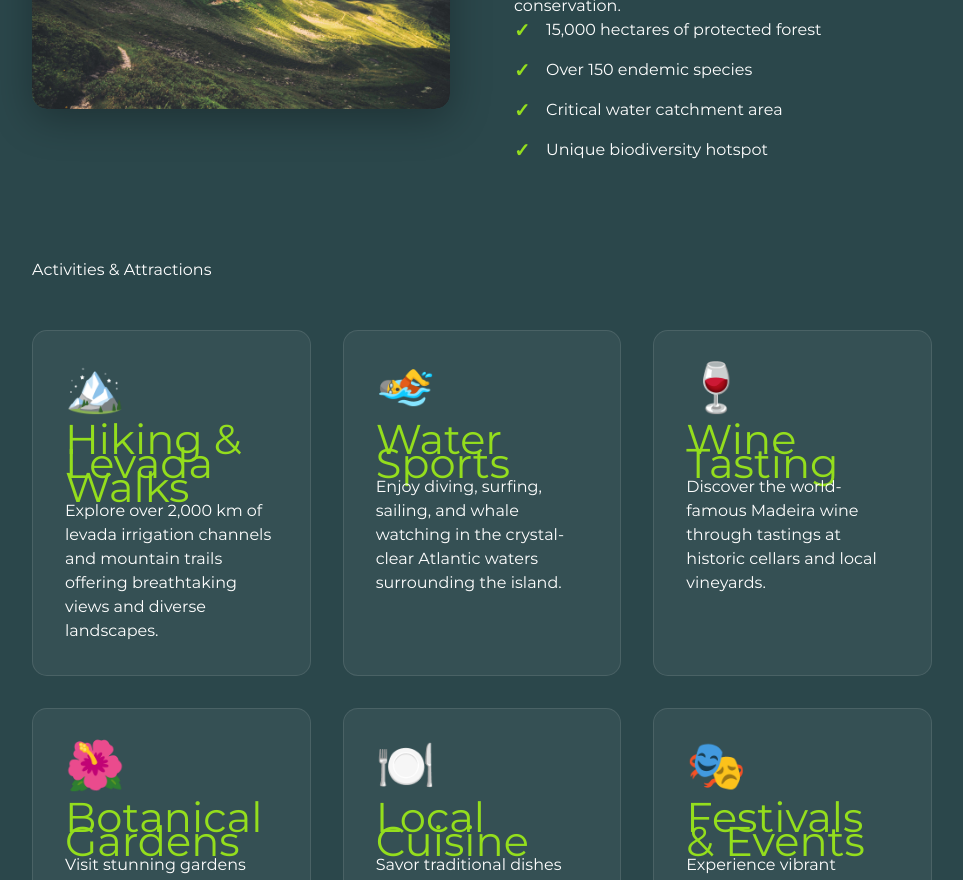
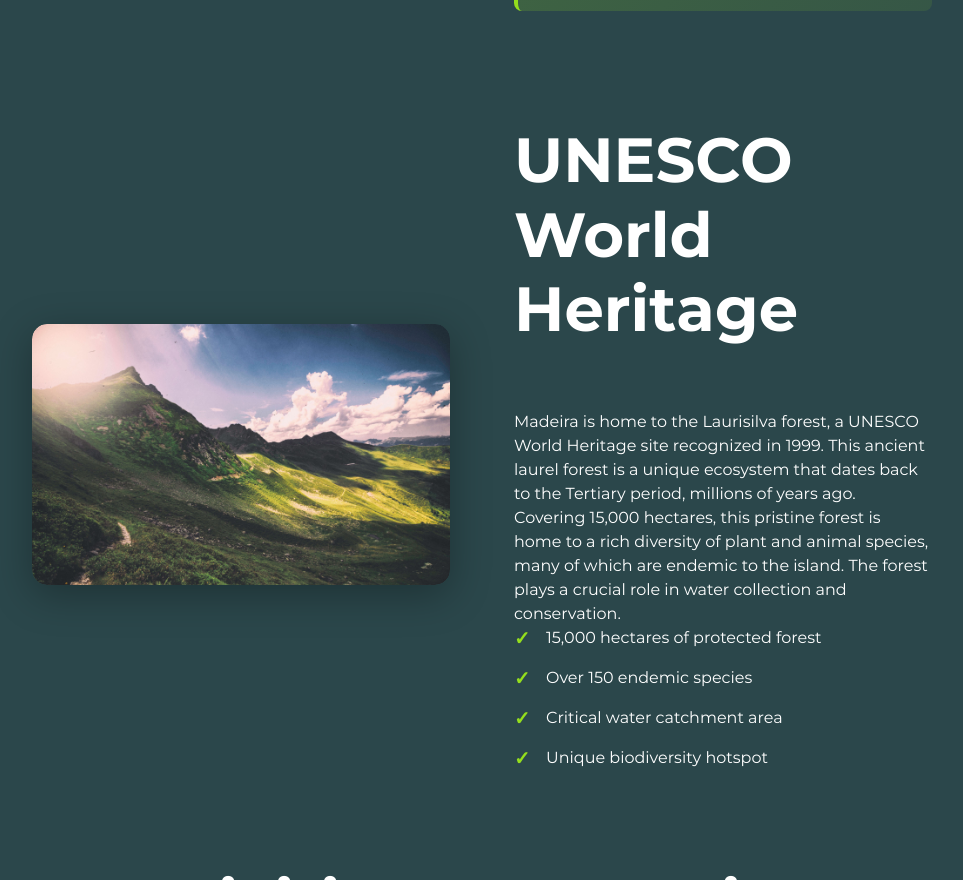
Before and after one commit to PavloKostereva/MadeiraExplorer, a Next.js app: page /info in a window 1280 px wide. Shown: the part 1920-2800 px from the top of the page, without its empty margins (158-1121 px from the left). Built offline with nearby package versions, Linux system fonts and the light colour scheme.

Commit message:
Add custom CSS data for Tailwind directives and update VSCode settings for improved linting and class recognition; enhance global styles for headings and sections to ensure consistent layout and responsiveness.

```diff
--- a/app/globals.css
+++ b/app/globals.css
@@ -156,6 +156,17 @@
     right: calc(var(--index) * -2.65);
     top: -5em;
     transition: opacity ease-in-out, top ease-in-out;
+  }
+
+  /* Ensure other headings don't inherit letter animation styles */
+  h2:not(.letters):not(.letters *),
+  h3:not(.letters):not(.letters *) {
+    position: static !important;
+    margin-left: 0 !important;
+    right: auto !important;
+    top: auto !important;
+    line-height: 1.2;
+    word-wrap: break-word;
   }
 
   .header-content__slide.active .letter {
@@ -358,7 +369,7 @@
     min-height: 100vh;
     display: flex;
     flex-direction: column;
-    padding-top: 2em;
+    padding-top: 0;
   }
 
   .page-content {
@@ -474,11 +485,67 @@
   .page-text h2 {
     font-size: calc(var(--index) * 3);
     @apply font-bold mt-8 mb-4 text-white;
+    line-height: 1.2;
+    word-wrap: break-word;
+    position: static !important;
+    margin-left: 0 !important;
+    right: auto !important;
+    top: auto !important;
   }
 
   .page-text h3 {
     font-size: calc(var(--index) * 2);
     @apply font-semibold mt-6 mb-3 text-white;
+    line-height: 1.3;
+    word-wrap: break-word;
+    position: static !important;
+    margin-left: 0 !important;
+    right: auto !important;
+    top: auto !important;
+  }
+
+  /* Section text headings */
+  .section-text h2 {
+    font-size: calc(var(--index) * 3);
+    font-weight: 700;
+    margin-top: 0;
+    margin-bottom: 1em;
+    color: var(--white-color);
+    line-height: 1.2;
+    word-wrap: break-word;
+    position: static !important;
+    margin-left: 0 !important;
+    right: auto !important;
+    top: auto !important;
+  }
+
+  .section-text h3 {
+    font-size: calc(var(--index) * 2);
+    font-weight: 600;
+    margin-top: 1.5em;
+    margin-bottom: 0.8em;
+    color: var(--white-color);
+    line-height: 1.3;
+    word-wrap: break-word;
+    position: static !important;
+    margin-left: 0 !important;
+    right: auto !important;
+    top: auto !important;
+  }
+
+  /* Activities section heading */
+  .activities-section h2 {
+    font-size: calc(var(--index) * 3);
+    font-weight: 700;
+    margin-bottom: 1em;
+    color: var(--white-color);
+    line-height: 1.2;
+    word-wrap: break-word;
+    position: static !important;
+    margin-left: 0 !important;
+    right: auto !important;
+    top: auto !important;
+    text-align: center;
   }
 
   .page-text p {
@@ -539,6 +606,12 @@
   .activity-card h3 {
     @apply text-green mt-0;
     font-size: calc(var(--index) * 2);
+    line-height: 1.2;
+    word-wrap: break-word;
+    position: static;
+    margin-left: 0;
+    right: auto;
+    top: auto;
   }
 
   /* Feature list */
@@ -742,6 +815,12 @@
     margin-top: 0;
     margin-bottom: 1em;
     color: var(--white-color);
+    line-height: 1.2;
+    word-wrap: break-word;
+    position: static !important;
+    margin-left: 0 !important;
+    right: auto !important;
+    top: auto !important;
   }
 
   .form-group {
```
